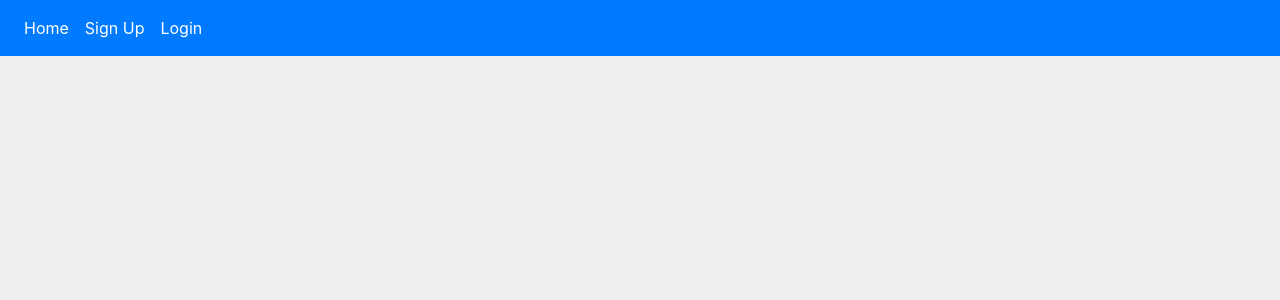
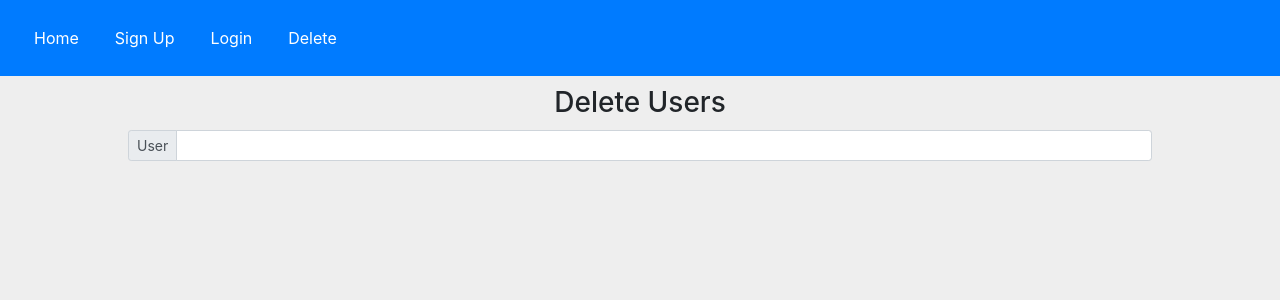
Before and after one commit to ignaspa/CheckIn_csc309, a React (Create React App) app in the folder client/: page /delete in a window 1280 px wide. Shown: the top 300 px of the page. Built offline with nearby package versions, Linux system fonts and the light colour scheme.

Commit message:
changes to delete

```diff
--- a/client/src/App.js
+++ b/client/src/App.js
@@ -2,6 +2,7 @@ import React from "react";
 import "./css/App.css";
 import { BrowserRouter, Switch, Route } from "react-router-dom";
 import Home from "./components/Home";
+import Delete from "./components/Delete";
 import SignUp from "./components/SignUp";
 import Navbar from "./components/Layout/Navbar";
 import AdminDashboard from "./components/AdminComponents/AdminDashboard";
@@ -22,6 +23,7 @@ class App extends React.Component {
           <Route exact path="/login" component={Login} />
           <Route exact path="/user-dashboard" component={UserDashboard} />
           <Route exact path="/friend-requests" component={FriendRequestsSection} />
+          <Route exact path="/delete" component={Delete} />
         </Switch>
       </BrowserRouter>
     );
--- /dev/null
+++ b/client/src/components/Delete.js
@@ -0,0 +1,136 @@
+import React, { Component } from "react";
+import "../css/App.css";
+
+const USER_DATA = [
+    {
+        id: "1",
+        name: "Abdullah Amin",
+        email: "abdamin30@gmal.com",
+        totalCheckins: "140",
+        joinDate: "2019-01-10",
+        showPasswordChangeForm: false
+    },
+    {
+        id: "2",
+        name: "Marco Angeli",
+        email: "marco@gmal.com",
+        totalCheckins: "127",
+        joinDate: "2017-02-20",
+        showPasswordChangeForm: false
+    },
+    {
+        id: "3",
+        name: "Ignas Panero",
+        email: "ignas@gmal.com",
+        totalCheckins: "250",
+        joinDate: "2018-03-15",
+        showPasswordChangeForm: false
+    },
+    {
+        id: "4",
+        name: "Sonia Zaldana",
+        email: "sonia@gmal.com",
+        totalCheckins: "198",
+        joinDate: "2016-06-12",
+        showPasswordChangeForm: false
+    },
+    {
+        id: "5",
+        name: "John Doe",
+        email: "john@gmal.com",
+        totalCheckins: "150",
+        joinDate: "2018-01-11",
+        showPasswordChangeForm: false
+    },
+    {
+        id: "6",
+        name: "Jane Doe",
+        email: "jane@gmal.com",
+        totalCheckins: "355",
+        joinDate: "2019-03-15",
+        showPasswordChangeForm: false
+    },
+    {
+        id: "7",
+        name: "Jack Ma",
+        email: "Jackma@gmal.com",
+        totalCheckins: "550",
+        joinDate: "2017-02-22",
+        showPasswordChangeForm: false
+    },
+    {
+        id: "8",
+        name: "Mark Zuckerberg",
+        email: "markzuck@gmal.com",
+        totalCheckins: "144",
+        joinDate: "2018-03-15",
+        showPasswordChangeForm: false
+    },
+    {
+        id: "9",
+        name: "Jeff Bezos",
+        email: "jeffbezos@gmal.com",
+        totalCheckins: "10",
+        joinDate: "2019-07-10",
+        showPasswordChangeForm: false
+    },
+    {
+        id: "10",
+        name: "Steve Jobs",
+        email: "stevejobs@gmal.com",
+        totalCheckins: "350",
+        joinDate: "2014-02-07",
+        showPasswordChangeForm: false
+    },
+    {
+        id: "11",
+        name: "Elon Musk",
+        email: "elonmusk@gmal.com",
+        totalCheckins: "122",
+        joinDate: "2018-08-25",
+        showPasswordChangeForm: false
+    }
+];
+export default class Delete extends Component {
+    constructor(props) {
+        super(props);
+        this.state = {
+            query: "",
+            results: [],
+            loading: false
+
+        }
+        this.handleOnChange = this.handleOnChange.bind(this);
+    }
+    // const selectedUsers = this.state.usersData.map(user => (
+    //     this.state.query
+    // )
+    render() {
+        return (
+            <div>
+                <div className="pagetitle">
+                    <h3>Delete Users</h3>
+                </div>
+                <div className="input-group input-group-sm mb-3 text-center deletebar">
+                    <div className="input-group-prepend">
+                        <span className="input-group-text" id="inputGroup-sizing-default">User</span>
+                    </div>
+                    <input type="text" className="form-control" aria-label="Small" aria-describedby="inputGroup-sizing-sm" onChange={this.handleOnChange} />
+                </div>
+
+            </div>
+        );
+    }
+
+    handleOnChange = (event) => {
+        console.log("I am changing")
+        console.log(event.target.value)
+        this.setState({results: []});
+        for(let i = 0; i < USER_DATA.length; i++){
+            if(USER_DATA[i].name.includes(event.target.value)){
+                this.setState({results: results.push(USER_DATA[i])});
+            }
+        }
+    }
+
+}
--- a/client/src/components/Layout/Navbar.js
+++ b/client/src/components/Layout/Navbar.js
@@ -6,20 +6,25 @@ export default class Navbar extends Component {
     return (
       <div>
         <nav className="navbar navbar-expand-lg navbar-dark bg-primary">
-          <ul className="navbar-nav mr-auto">
+          <ul className="navbar-nav mr-auto list-group-horizontal">
             <li>
-              <Link to={"/"} className="nav-link text-white">
+              <Link to={"/"} className="nav-link text-white navitem">
                 Home
               </Link>
             </li>
             <li>
-              <Link to={"/signup"} className="nav-link text-white">
+              <Link to={"/signup"} className="nav-link text-white navitem">
                 Sign Up
               </Link>
             </li>
             <li>
-              <Link to={"/login"} className="nav-link text-white">
+              <Link to={"/login"} className="nav-link text-white navitem">
                 Login
+              </Link>
+            </li>
+            <li>
+              <Link to={"/delete"} className="nav-link text-white navitem">
+                Delete
               </Link>
             </li>
           </ul>
--- a/client/src/css/App.css
+++ b/client/src/css/App.css
@@ -24,3 +24,18 @@
 .auth-form {
   width: 400px;
 }
+.deletebar{
+  width: 80%;
+  margin-left: auto;
+  margin-right: auto;
+  margin-top: 10px;
+}
+.pagetitle{
+  text-align: center;
+  margin-top: 10px;
+}
+
+.navitem{
+  text-align: center;
+  margin: 10px;
+}
```
Also changed, not shown: client/src/components/App.js (+7 -0 lines).
